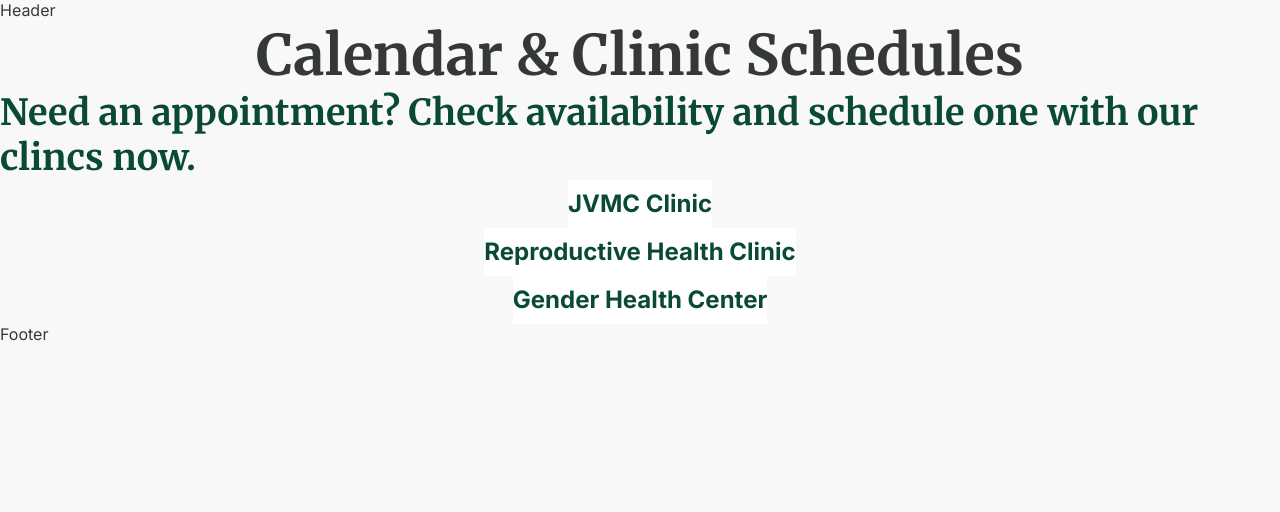
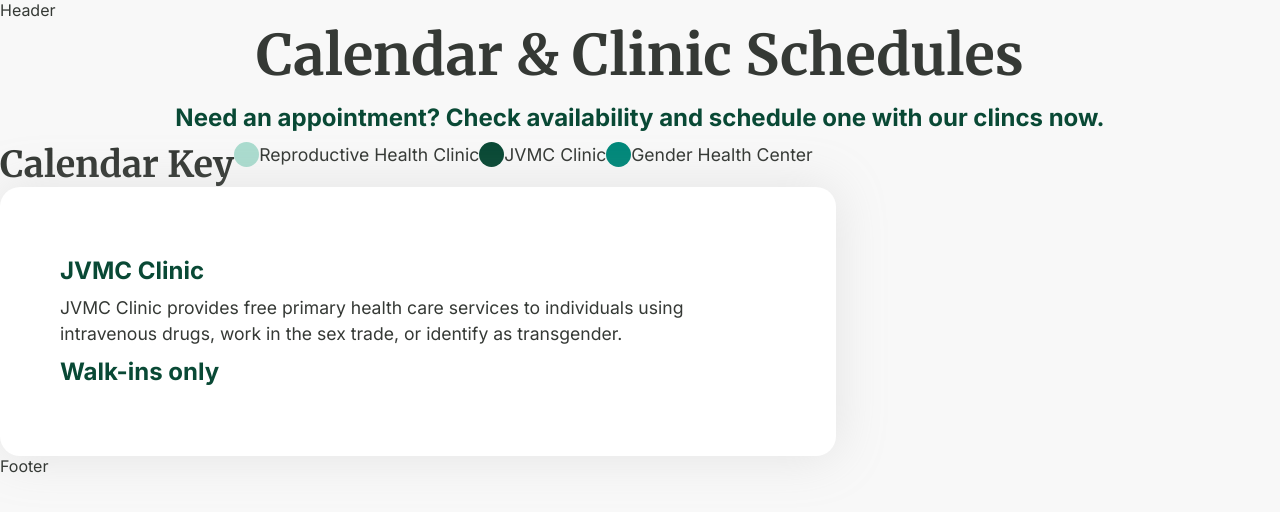
Before and after one commit to include-davis/jvmc, a Next.js app: page /clinic-schedule in a window 1280 px wide. Shown: the top 512 px of the page. Built offline with nearby package versions, Linux system fonts and the light colour scheme.

Commit message:
styled with css

```diff
--- a/app/(pages)/clinic-schedule/page.jsx
+++ b/app/(pages)/clinic-schedule/page.jsx
@@ -9,18 +9,34 @@ export default function ClinicSchedule() {
             <h3>Need an appointment? Check availability and schedule one with our clincs now.</h3>
           </div>
           <div className={styles.gcal}>
+            <div>
 
+            </div>
+            <div className={styles.key}>
+              <h3>Calendar Key</h3>
+              <div className={styles.cir1}></div>
+              <p>Reproductive Health Clinic</p>
+              <div className={styles.cir2}></div>
+              <p>JVMC Clinic</p>
+              <div className={styles.cir3}></div>
+              <p>Gender Health Center</p>
+            </div>
           </div>
           <div className={styles.infocards}>
             <div className={styles.jvmc}>
               <h4>JVMC Clinic</h4>
+              <p>JVMC Clinic provides free primary health care services to individuals using intravenous drugs, work in the sex trade, or identify as transgender.</p>
+
+              <h4>Walk-ins only</h4>
             </div>
-            <div className={styles.rhc}>
+            {/* <div className={styles.rhc}>
               <h4>Reproductive Health Clinic</h4>
+              <p>The Reproductive Health Clinic provides sexual and reproductive clinical care such as IUDs, STI testing/treatment, and menstrual products.</p>
             </div>
             <div className={styles.ghc}>
               <h4>Gender Health Center</h4>
-            </div>
+              <p>GHC offers free or low-cost health, legal, and support services for trans and gender-expansive communities.</p>
+            </div> */}
           </div>
         </div>
       </main>
--- a/app/(pages)/clinic-schedule/page.module.scss
+++ b/app/(pages)/clinic-schedule/page.module.scss
@@ -8,30 +8,81 @@
 }
 
 .header {
-    display: flex;
+    display: inline-flex;
     flex-direction: column;
     align-items: center;
-    color: #353935;
+    gap: 4px;
 }
 
 .header h1{
     color: #353935;
+    text-align: center;
+    font-family: Merriweather;
+    font-size: 56px;
+    font-style: normal;
+    font-weight: 700;
+    line-height: normal;
 }
 
 .header h3{
     color: #094935;
+    text-align: center;
+    font-family: Inter;
+    font-size: 24px;
+    font-style: normal;
+    font-weight: 700;
+    line-height: 200%;
 }
 
 .infocards{
     display: flex;
     flex-direction: column;
-    align-items: center;
+    align-items: flex-start;
+    gap: 64px;
+    width: 836px;
 }
 
 .infocards div {
+    display: flex;
+    width: 100%;
+    height: auto;
+    flex-direction: column;
+    padding: 60px;
+    align-items: flex-start;
     background-color: #FFF;
+    border-radius: 20px;
+    align-self: stretch;
+    box-shadow: 0px 0px 50px 0px rgba(173, 173, 173, 0.25);
 }
 
 .infocards div h4 {
     color: #094935;
 }
+
+.key{
+    display: flex;
+    flex-direction: row;
+    flex-shrink: 0;
+
+}
+
+.cir1{
+    background-color: #ABDCCF;
+    border-radius: 50%;
+    width: 25px;
+    height: 25px;
+}
+
+.cir2{
+    background-color: #094935;
+    border-radius: 50%;
+    width: 25px;
+    height: 25px;
+}
+
+.cir3{
+    background-color: #01887A;
+    border-radius: 50%;
+    width: 25px;
+    height: 25px;
+}
```
